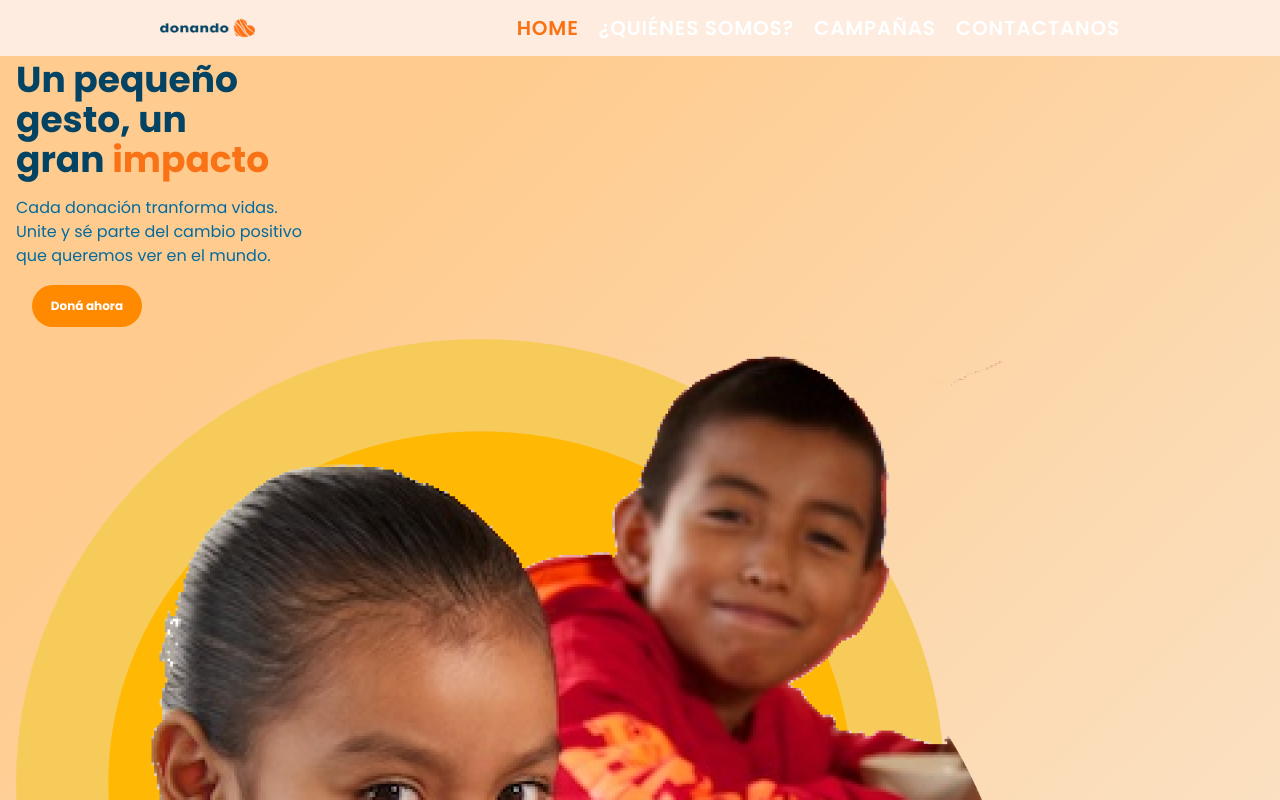
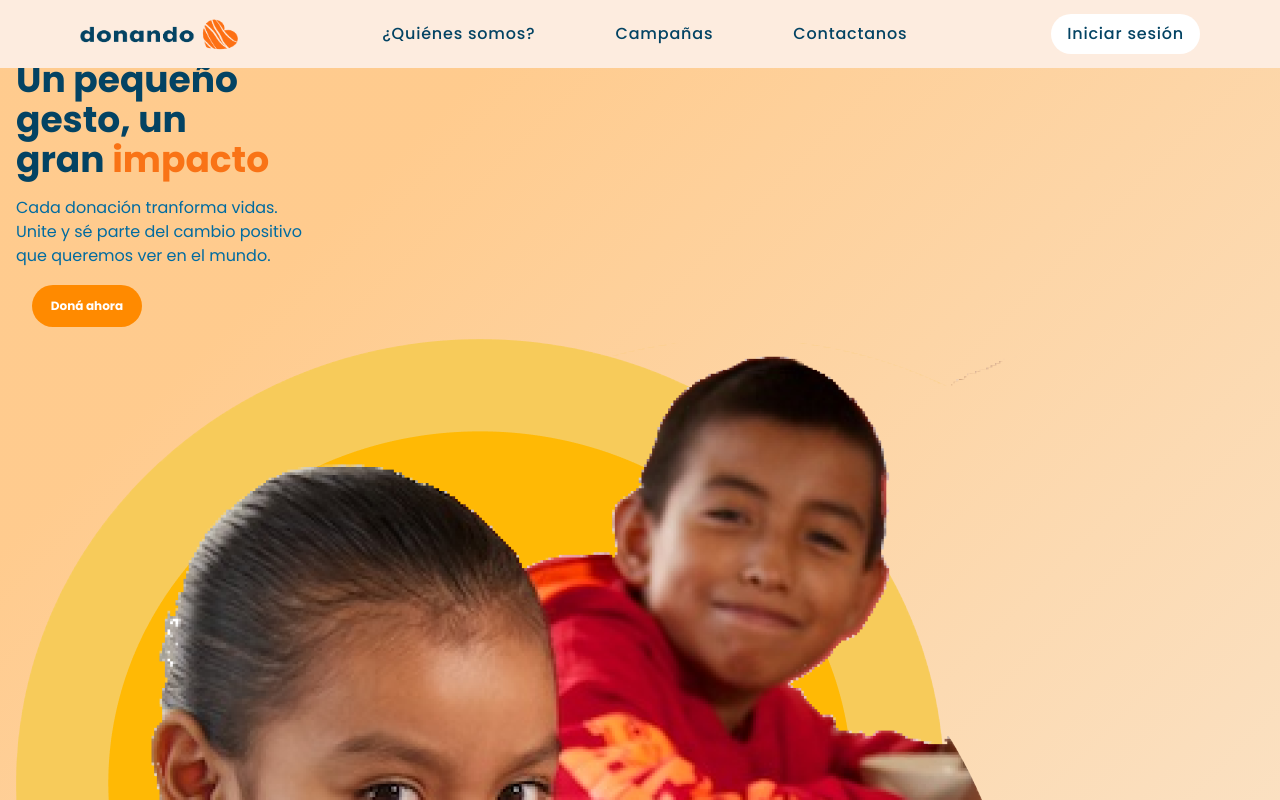
Before and after one commit to eze-alvarez/FrontNoCountry, a React (Vite) app: page / in a window 1280 px wide. Shown: the top 800 px of the page. Built offline with nearby package versions, Linux system fonts and the light colour scheme.

Commit message:
feat:navbar desktop

```diff
--- a/src/components/Header/Navbar.jsx
+++ b/src/components/Header/Navbar.jsx
@@ -1,4 +1,4 @@
-import { NavLink } from 'react-router-dom';
+import { Link, NavLink } from 'react-router-dom';
 import logoNavBlue from '../../assets/Images/headerImg/logo azul.png';
 import {FaWindowClose, FaBars } from 'react-icons/fa';
 import { VscAccount } from "react-icons/vsc";
@@ -13,8 +13,8 @@ export default function Navbar() {
     setMenuOpen(!menuOpen);
   }
   return (
-    <nav className="fixed w-full h-14   z-30 top-0 text-blue-title bg-nav">
-      <div className="container mx-auto xl:max-w-5xl 2xl:max-w-7xl flex justify-between items-center h-full w-full px-8">
+    <nav className="fixed w-full h-14 lg:h-[68px]  z-30 top-0 text-blue-title bg-nav  ">
+      <div className=" mx-auto  2xl:max-w-[1400px] flex justify-between items-center h-full w-full px-8 xl:px-20">
 
 
         {/* Logo */}
@@ -24,26 +24,29 @@ export default function Navbar() {
 
         {/* Logo */}
         <NavLink to="/" className="cursor-pointer font-bold">
-          <img src={logoNavBlue} alt="mano" className="h-[22px] w-[95px]  cursor-pointer" />
+          <img src={logoNavBlue} alt="mano" className="h-[22px] w-[95px]  lg:h-[37px] lg:w-[158.35px] cursor-pointer" />
         </NavLink>
 
         {/* Desktop Menu */}
-        <div className="hidden font-semibold tracking-wider landscape:flex sm:flex">
-          <ul className="flex gap-x-3 text-sm xl:text-xl xl:gap-x-5">
-            <NavLink to="/" className={({ isActive }) => isActive ? "text-orange-500" : "text-white"}>
-              <li className="uppercase hover:scale-[1.1]">Home</li>
+        <div className="hidden font-medium tracking-wider landscape:flex sm:flex">
+          <ul className="flex sm:gap-3 md:gap-5 xl:gap-x-20  text-xs xl:text-base ">
+
+            <NavLink to="/quienes-somos" className={({ isActive }) => isActive ? "text-orange-500" : "text-blue-title"}>
+              <li className=" hover:scale-[1.1]">¿Quiénes somos?</li>
             </NavLink>
-            <NavLink to="/quienes-somos" className={({ isActive }) => isActive ? "text-orange-500" : "text-white"}>
-              <li className="uppercase hover:scale-[1.1]">¿Quiénes somos?</li>
+            <NavLink to="/campañas" className={({ isActive }) => isActive ? "text-orange-500" : "text-blue-title"}>
+              <li className=" hover:scale-[1.1]">Campañas</li>
             </NavLink>
-            <NavLink to="/campañas" className={({ isActive }) => isActive ? "text-orange-500" : "text-white"}>
-              <li className="uppercase hover:scale-[1.1]">Campañas</li>
-            </NavLink>
-            <NavLink to="/contactanos" className={({ isActive }) => isActive ? "text-orange-500" : "text-white"}>
-              <li className="uppercase hover:scale-[1.1]">Contactanos</li>
+            <NavLink to="/contactanos" className={({ isActive }) => isActive ? "text-orange-500" : "text-blue-title"}>
+              <li className=" hover:scale-[1.1]">Contactanos</li>
             </NavLink>
           </ul>
         </div>
+        <NavLink to="/login">
+          <button className="  bg-white  rounded-full   px-3 xl:px-4 py-2   hidden sm:grid sm:place-content-center tracking-wider">
+                <p className="text-blue-title text-xs xl:text-base font-medium">Iniciar sesión</p>
+          </button>
+        </NavLink>
 
         {/* Mobile Menu Toggle */}
         <div onClick={handleNav} className="sm:hidden cursor-pointer">
```
